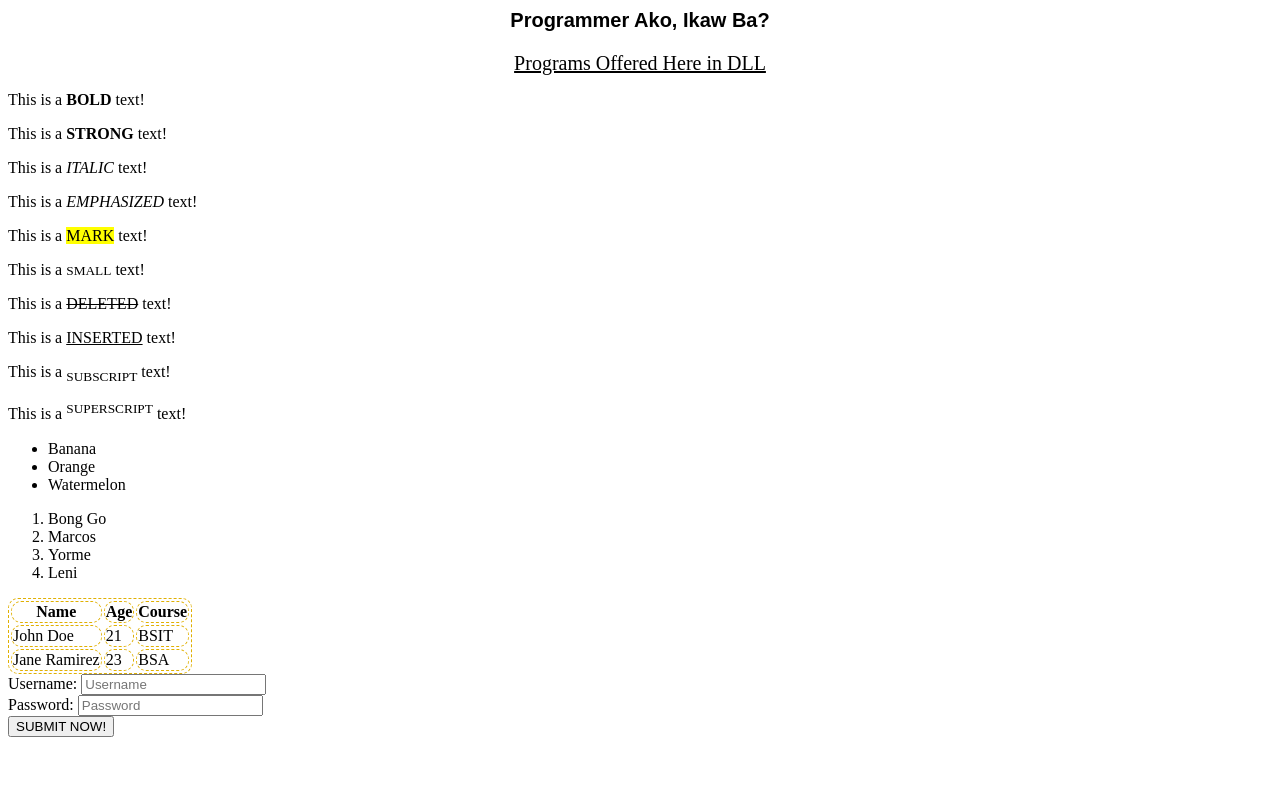
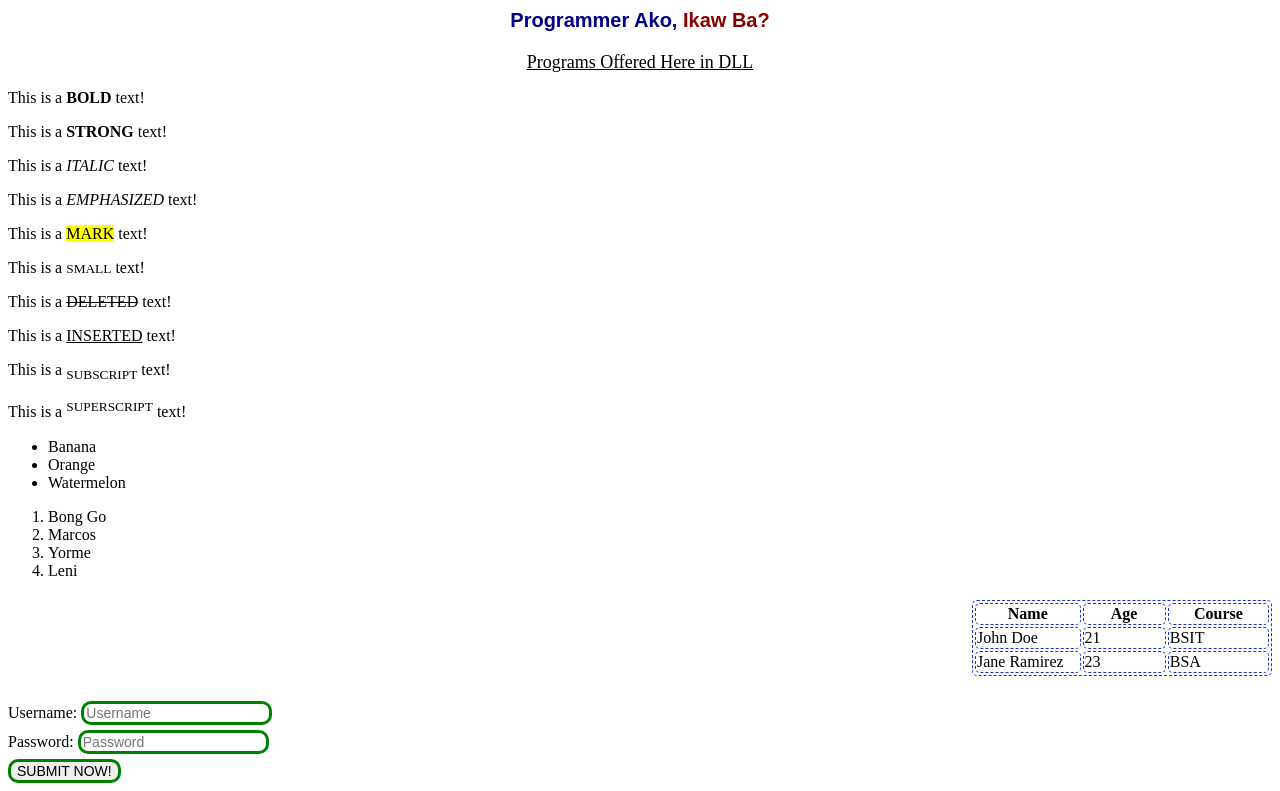
Before and after one commit to Reiknown/PELEC201-Intro-to-HTML-CSS, a plain HTML site: page index.html in a window 1280 px wide. Shown: the part 116-907 px from the top of the page. Before the commit the page ends 861 px from the top, so only its background shows below. Drawn offline with Linux system fonts and the light colour scheme.

Commit message:
Ed
Updated styles for table, input, and added new classes for programmer and ikaw.

```diff
--- a/index.css
+++ b/index.css
@@ -1,10 +1,3 @@
-        table, th, td {
-            border: 1px solid rgb(224, 176, 4);
-            /* border-collapse: collapse; */
-            border-radius: 10px;
-            /* border-style: dotted; */
-            border-style: dashed;
-        }
 
         h1 {
             font-size: 50px;
@@ -17,10 +10,16 @@
             text-align: center;
             font-weight: bold;
         }
+        .programmer {
+            color: darkblue;
+        }
+        .ikaw {
+            color: darkred;
+        }
 
         .course {
             color: black;
-            font-size: 20px;
+            font-size: 18px;
         }
         .course-container {
             text-align: center;
@@ -35,3 +34,25 @@
             top: 0px;
             right: 0px;
         }
+
+        table, th, td {
+            border: 1px dashed #1733ce;
+            /* border-collapse: collapse; */
+            border-radius: 5px;
+            /* border-style: dotted; */
+            /* border-style: solid; */
+
+            margin-top: 20px;
+            margin-bottom: 20px;
+            width: 300px;
+            margin-left: auto;
+        }
+
+        input {
+            font-size: 14px;
+            border: solid green;
+            border-radius: 10px;
+        }
+        input, label {
+            margin-top: 5px;
+        }
```
